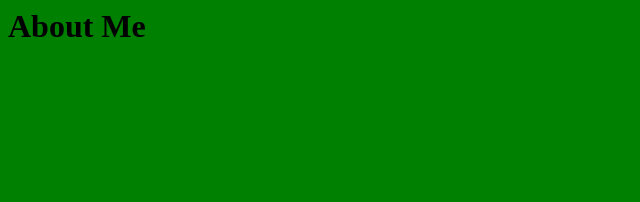
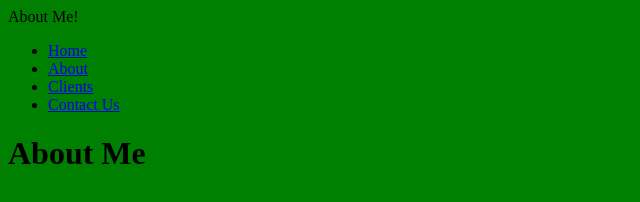
Before and after one commit to svijarro/svijarro.github.io, a plain HTML site: page about.html in a window 1280 px wide. Shown: the whole page, without its empty margins (0-640 px from the left). Drawn offline with Linux system fonts and the light colour scheme.

Commit message:
Navagation

```diff
--- a/about.html
+++ b/about.html
@@ -1,4 +1,23 @@
-<html>
+<!DOCTYPE html>
+<html lang="en">
+<head>
+    <meta charset="UTF-8">
+    <title>About</title>
+</head>
+<body>
+
+<nav>About Me!</nav>
+<nav role='navigation'>
+  <ul>
+    <li><a href="index.html">Home</a></li>
+    <li><a href="about.html">About</a></li>
+    <li><a href="resume.html">Clients</a></li>
+    <li><a href="portfolio.html">Contact Us</a></li>
+  </ul>
+</nav>
+
+</body>
+</html>
 <head>
 
   <link href="css/styles.css" rel="stylesheet"/>
```
Also changed, not shown: index.html (+15 -6 lines).
